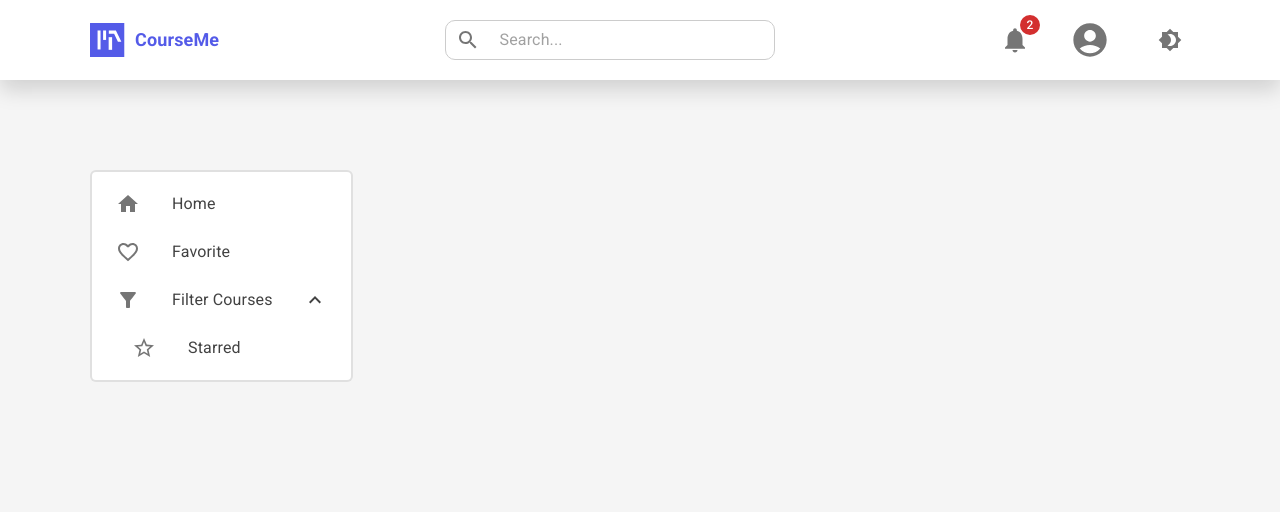
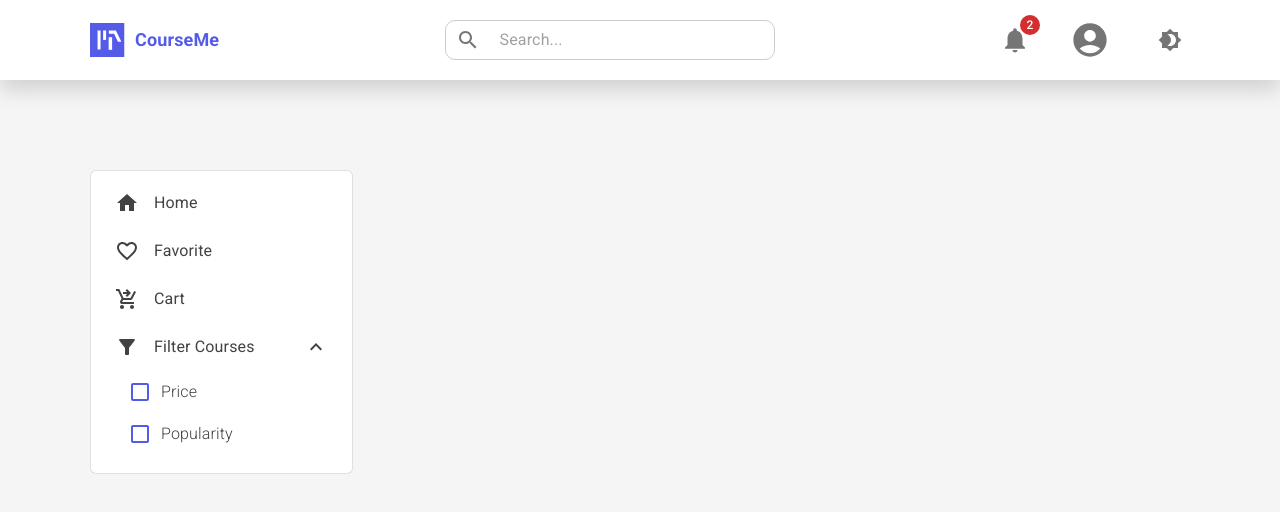
Before and after one commit to MaxCojocari/tum-web-lab6, a React (Create React App) app: page / in a window 1280 px wide. Shown: the top 512 px of the page. Built offline with nearby package versions, Linux system fonts and the light colour scheme.

Commit message:
feat: adjust layout of list items and checkboxes

```diff
--- a/src/components/Sidebar.tsx
+++ b/src/components/Sidebar.tsx
@@ -1,17 +1,22 @@
 import { styled } from "@mui/material/styles";
 import { useState } from "react";
 import {
+  Box,
   Collapse,
   List,
   ListItemButton,
   ListItemIcon,
   ListItemText,
   Paper,
+  Typography,
+  useTheme,
 } from "@mui/material";
-import { ExpandLess, ExpandMore, StarBorder } from "@mui/icons-material";
+import { ExpandLess, ExpandMore } from "@mui/icons-material";
 import HomeIcon from "@mui/icons-material/Home";
 import FavoriteBorderIcon from "@mui/icons-material/FavoriteBorder";
 import FilterAltIcon from "@mui/icons-material/FilterAlt";
+import ShoppingCartCheckoutIcon from "@mui/icons-material/ShoppingCartCheckout";
+import Checkbox from "@mui/material/Checkbox";
 
 const StyledSidebar = styled(Paper)(({ theme }) => ({
   backgroundColor: theme.palette.mode === "dark" ? "#1A2027" : "#fff",
@@ -21,9 +26,11 @@ const StyledSidebar = styled(Paper)(({ theme }) => ({
   color: theme.palette.text.secondary,
   borderColor: theme.palette.divider,
   borderStyle: "solid",
-  borderWidth: "2px",
+  borderWidth: "1px",
   borderRadius: "6px",
 }));
+
+const label = { inputProps: { "aria-label": "Checkbox Filter" } };
 
 export function Sidebar() {
   const [open, setOpen] = useState(true);
@@ -31,36 +38,57 @@ export function Sidebar() {
   const handleClick = () => {
     setOpen(!open);
   };
+
+  const NavigateButton = ({ Icon, name }: any) => (
+    <ListItemButton>
+      <Icon sx={{ marginRight: "15px" }} />
+      <ListItemText primary={name} />
+    </ListItemButton>
+  );
+
+  const CheckboxFilter = ({ text }: { text: string }) => (
+    <Box
+      sx={{
+        display: "flex",
+        alignContent: "center",
+      }}
+    >
+      <Checkbox
+        {...label}
+        sx={{
+          color: "#545be8",
+          "&.Mui-checked": {
+            color: "#545be8",
+          },
+        }}
+      />
+      <Typography
+        sx={{ display: "flex", alignItems: "center", fontWeight: "300" }}
+      >
+        {text}
+      </Typography>
+    </Box>
+  );
+
   return (
     <>
       <StyledSidebar>
-        <ListItemButton>
-          <ListItemIcon>
-            <HomeIcon />
-          </ListItemIcon>
-          <ListItemText primary="Home" />
-        </ListItemButton>
-        <ListItemButton>
-          <ListItemIcon>
-            <FavoriteBorderIcon />
-          </ListItemIcon>
-          <ListItemText primary="Favorite" />
-        </ListItemButton>
+        <NavigateButton Icon={HomeIcon} name={"Home"} />
+        <NavigateButton Icon={FavoriteBorderIcon} name={"Favorite"} />
+        <NavigateButton Icon={ShoppingCartCheckoutIcon} name={"Cart"} />
         <ListItemButton onClick={handleClick}>
-          <ListItemIcon>
-            <FilterAltIcon />
-          </ListItemIcon>
+          <FilterAltIcon sx={{ marginRight: "15px" }} />
           <ListItemText primary="Filter Courses" />
           {open ? <ExpandLess /> : <ExpandMore />}
         </ListItemButton>
         <Collapse in={open} timeout="auto" unmountOnExit>
-          <List component="div" disablePadding>
-            <ListItemButton sx={{ pl: 4 }}>
-              <ListItemIcon>
-                <StarBorder />
-              </ListItemIcon>
-              <ListItemText primary="Starred" />
-            </ListItemButton>
+          <List
+            component="div"
+            disablePadding
+            sx={{ margin: "0 20px 10px 20px" }}
+          >
+            <CheckboxFilter text="Price" />
+            <CheckboxFilter text="Popularity" />
           </List>
         </Collapse>
       </StyledSidebar>
```
